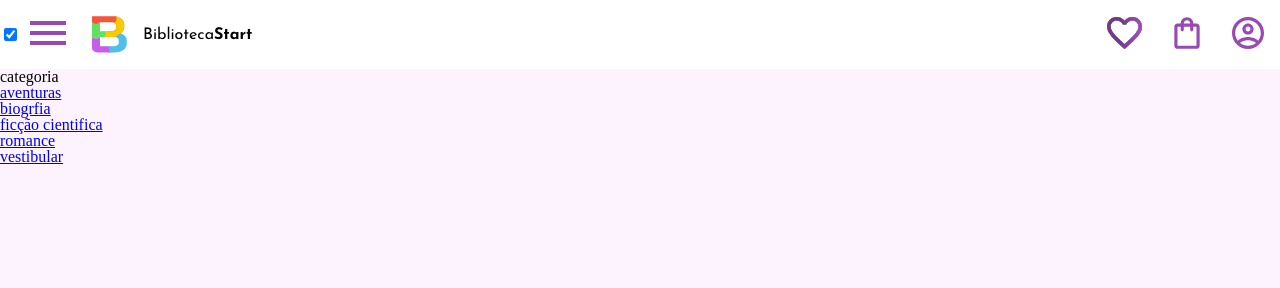
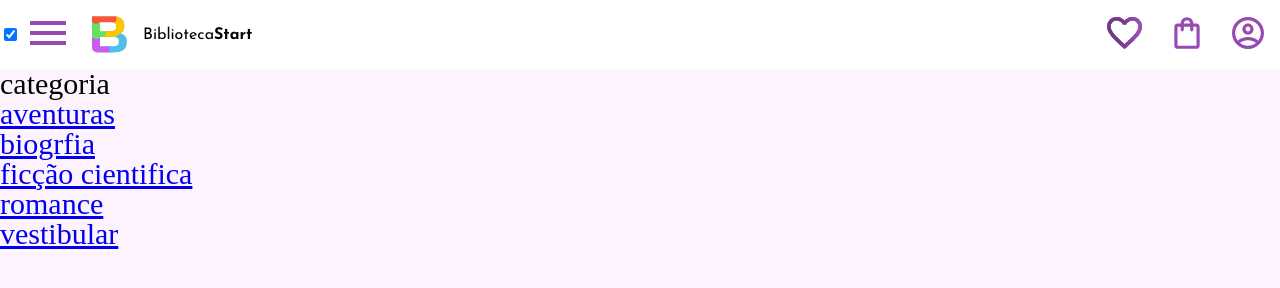
Before and after one commit to ueslei777w/biblioteca, a plain HTML site: page index.html in a window 1280 px wide. Both pictures are taken after a click on the checkbox 10 px from the left and 34 px from the top of the page. Drawn offline with Linux system fonts and the light colour scheme.

Commit message:
correção

```diff
--- a/styles/header.css
+++ b/styles/header.css
@@ -34,7 +34,8 @@
     width: 60vw;
 }
 .container__botao:checked~.lista-menu{
-    diplay: block;ont-size: 30px;
+    display: block;
+    font-size: 30px;
 }
 
 .lista-menu___titulo,  .lista-menu___item{
```
